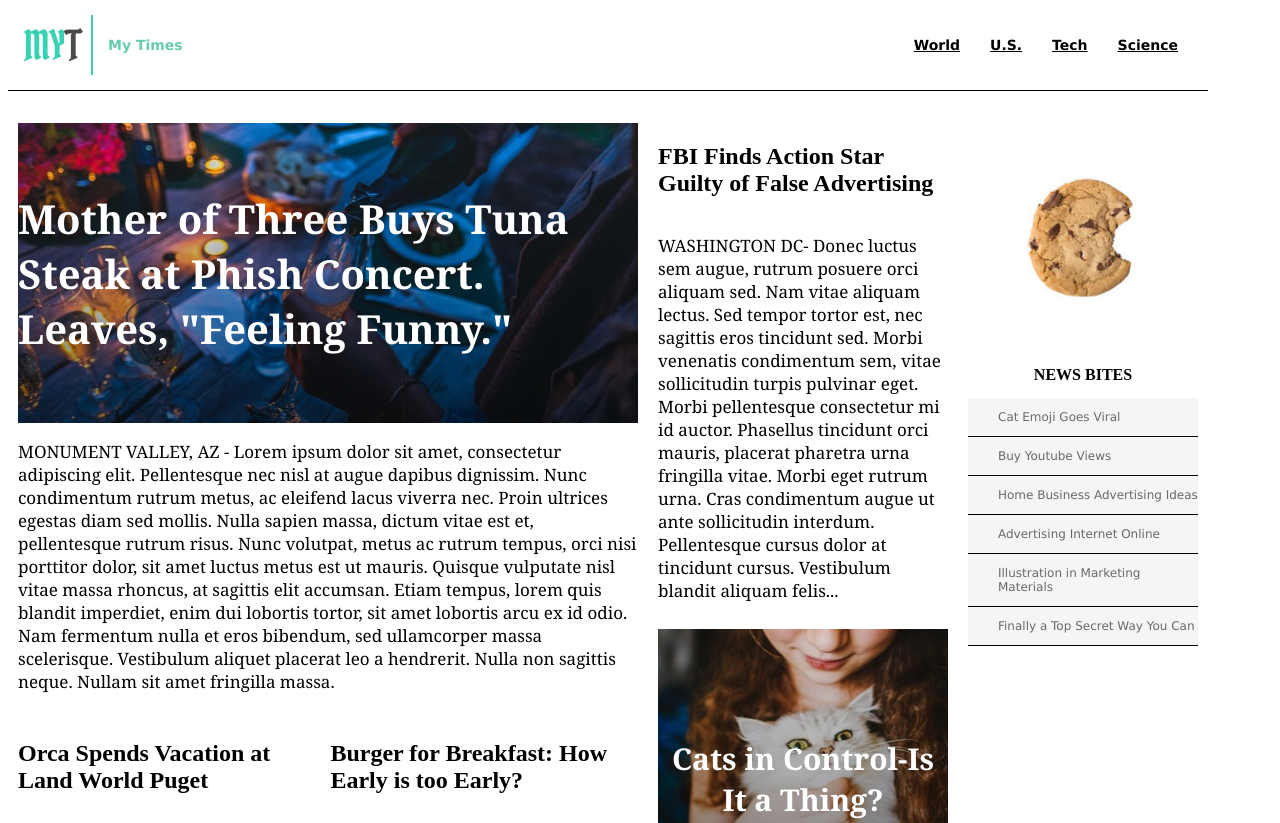
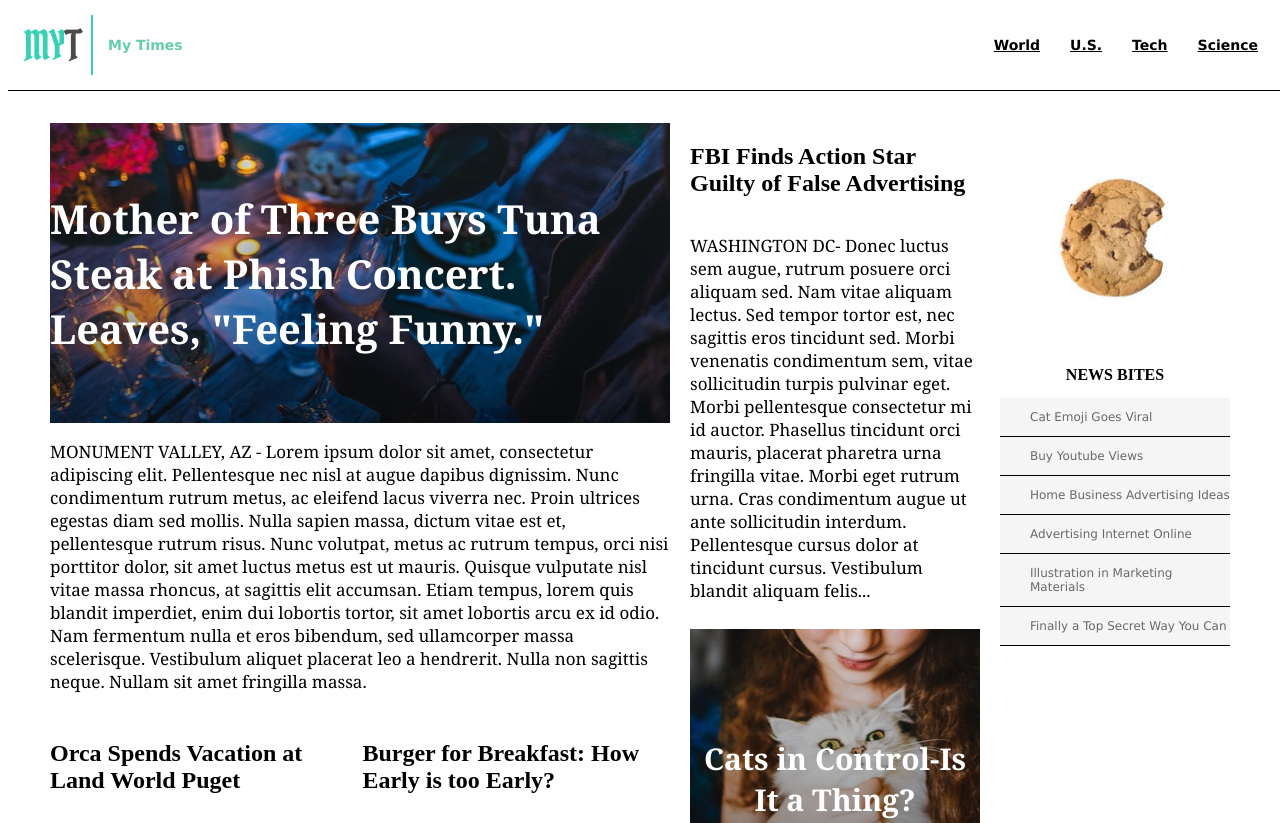
Before and after one commit to OkkeK/MyTimes, a plain HTML site: page index.html in a window 1280 px wide. Shown: the top 823 px of the page. Drawn offline with Linux system fonts and the light colour scheme.

Commit message:
Centered page

```diff
--- a/Resources/css/style.css
+++ b/Resources/css/style.css
@@ -1,6 +1,12 @@
 /* CSS File for My Times Project */
 
 /* Styling Header */
+
+/* body {
+  display: flex;
+  align-items: center;
+  flex-direction: column;
+} */
 
 header {
   position: fixed;
@@ -10,12 +16,12 @@ header {
   top: 0;
   z-index: 10;
   width: 100%;
+  margin: 0 auto;
   font-family: Verdana;
   font-size: 14px;
   font-weight: bold;
   background-color: white;
   border-bottom: 1px solid black;
-  max-width: 1200px;
 }
 
 a {
@@ -57,6 +63,7 @@ p {
   top: 100px;
   display: flex;
   width: 1200px;
+  margin: 0 auto;
 }
 
 .column {
@@ -167,7 +174,7 @@ footer {
   position: relative;
   top: 100px;
   background-color: MediumAquamarine;
-  margin: auto;
+  margin: 0 auto;
   font-family: Verdana;
   font-size: 12px;
   height: 300px;
```
Also changed, not shown: 1 other file.
